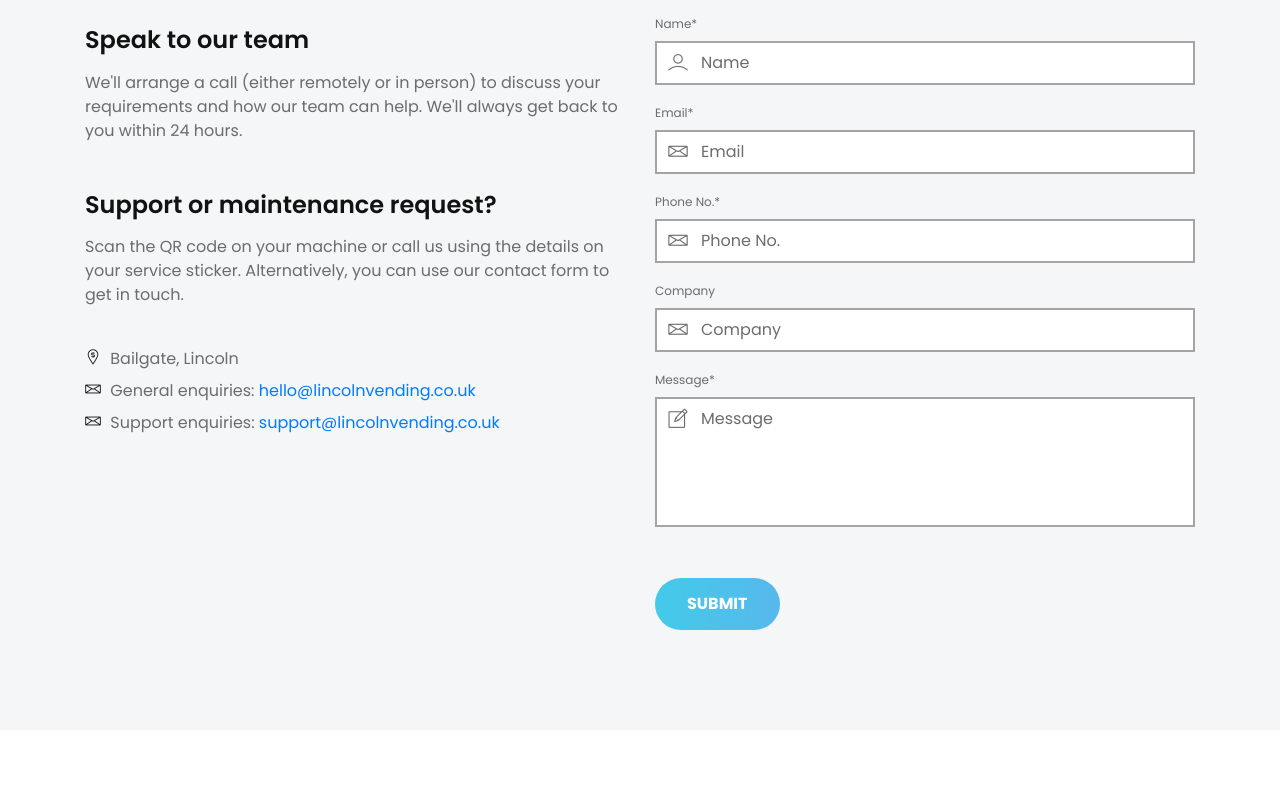
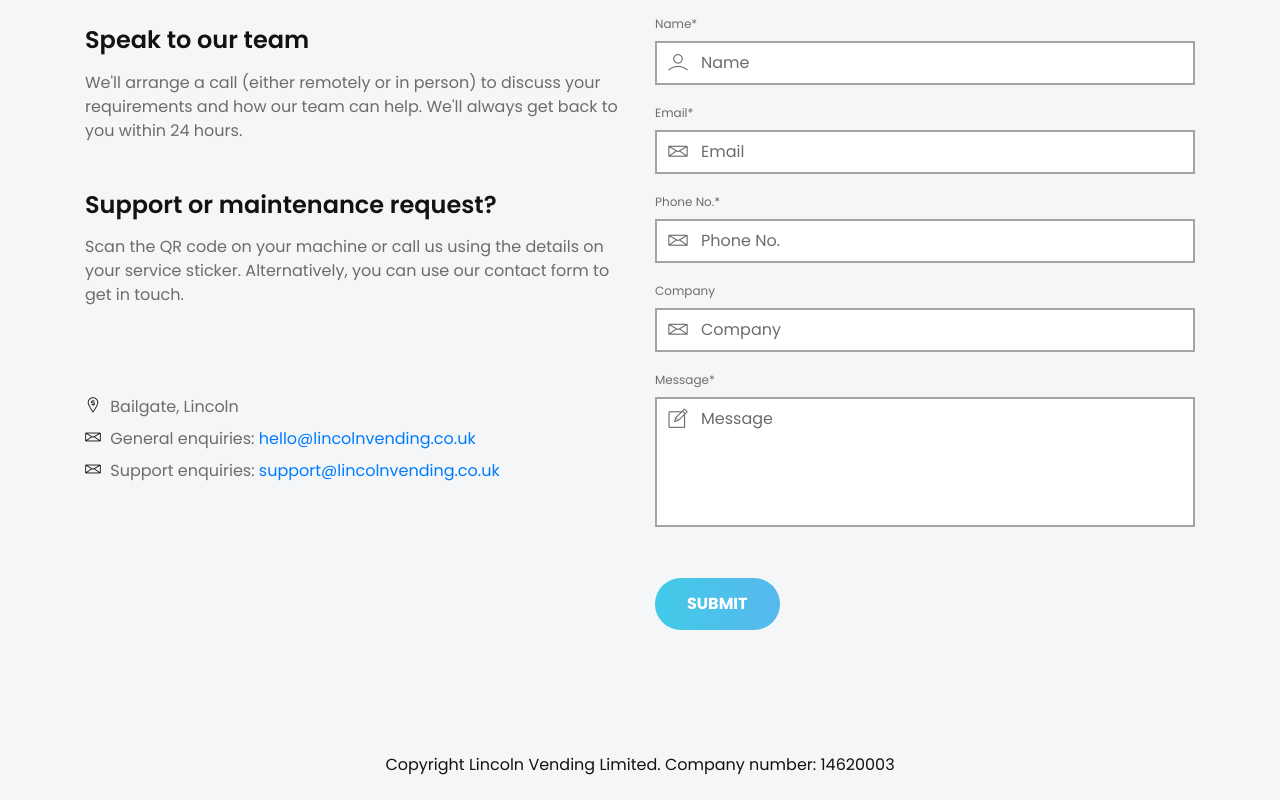
Before and after one commit to davedcollins/lincolnvending, a plain HTML site: page index.html in a window 1280 px wide. Shown: the part 3961-4761 px from the top of the page. Before the commit the page ends 4691 px from the top, so only its background shows below. Drawn offline with Linux system fonts and the light colour scheme; files whose address does not match are found by name.

Commit message:
add phone add footer

```diff
--- a/assets/css/style.css
+++ b/assets/css/style.css
@@ -2238,7 +2238,7 @@
   padding-top: 13px;
   padding-bottom: 23px; }
   .footer-area .footer-copyright .copyright .text {
-    color: #121212; }
+    color: #f4f6f7; }
   .footer-area .footer-copyright .social li {
     display: inline-block;
     margin-right: 10px; }
@@ -2255,19 +2255,19 @@
       .footer-area .footer-copyright .social li a:hover {
         color: #57B8EC; }
 .footer-area.footer-dark {
-  background-color: #121212; }
+  background-color: #f4f6f7; }
   .footer-area.footer-dark .footer-widget .footer-title {
-    color: #fff; }
+    color: #121212; }
   .footer-area.footer-dark .footer-widget .footer-link ul li a {
-    color: #fff; }
+    color: #121212; }
     .footer-area.footer-dark .footer-widget .footer-link ul li a:hover {
-      color: #57B8EC; }
+      color: #121212; }
   .footer-area.footer-dark .footer-copyright .copyright .text {
-    color: #fff; }
+    color: #121212; }
   .footer-area.footer-dark .footer-copyright .social li a {
-    color: #fff; }
+    color: #121212; }
     .footer-area.footer-dark .footer-copyright .social li a:hover {
-      color: #57B8EC; }
+      color: #121212; }
 
 /*===== BACK TO TOP =====*/
 .back-to-top {
--- a/index.html
+++ b/index.html
@@ -394,7 +394,7 @@
                         <p class="text">We'll arrange a call (either remotely or in person) to discuss your requirements and how our team can help. We'll always get back to you within 24 hours.</p><br><br>
 
                         <h3 class="contact-title">Support or maintenance request?</h3>
-                        <p class="text">Scan the QR code on your machine or call us using the details on your service sticker. Alternatively, you can use our contact form to get in touch.</p>
+                        <p class="text">Scan the QR code on your machine or call us using the details on your service sticker. Alternatively, you can use our contact form to get in touch.</p><br/><br/>
                         <ul class="contact-info">
                             <li><i class="lni-money-location"></i> Bailgate, Lincoln</li>
                             <li><i class="lni-envelope"></i> General enquiries: <a href="mailto:hello@lincolnvending.co.uk">hello@lincolnvending.co.uk</a></li>
@@ -460,24 +460,24 @@
 
 
 
-    <!--====== FOOTER FOUR PART ENDS ======-->
+<!--====== FOOTER FOUR PART START ======-->
 
-    <!--====== BACK TOP TOP PART START ======-->
+<footer id="footer" class="footer-area footer-dark">
+    <div class="footer-copyright">
+        <div class="container">
+            <div class="row align-items-center">
+                <div class="col-lg-12">
+                    <div class="copyright text-center text-lg-centre mt-10">
+                        <p class="text">Copyright Lincoln Vending Limited. Company number: 14620003</p>
+                    </div> <!--  copyright -->
+                </div>
 
-    <a href="#" class="back-to-top"><i class="lni-chevron-up"></i></a>
+            </div> <!-- row -->
+        </div> <!-- container -->
+    </div> <!-- footer copyright -->
+</footer>
 
-    <!--====== BACK TOP TOP PART ENDS ======-->
-
-    <!--====== PART START ======-->
-
-
-
-    <!--====== PART ENDS ======-->
-
-
-
-
-
+<!--====== FOOTER FOUR PART ENDS ======-->
 
 
 
```
